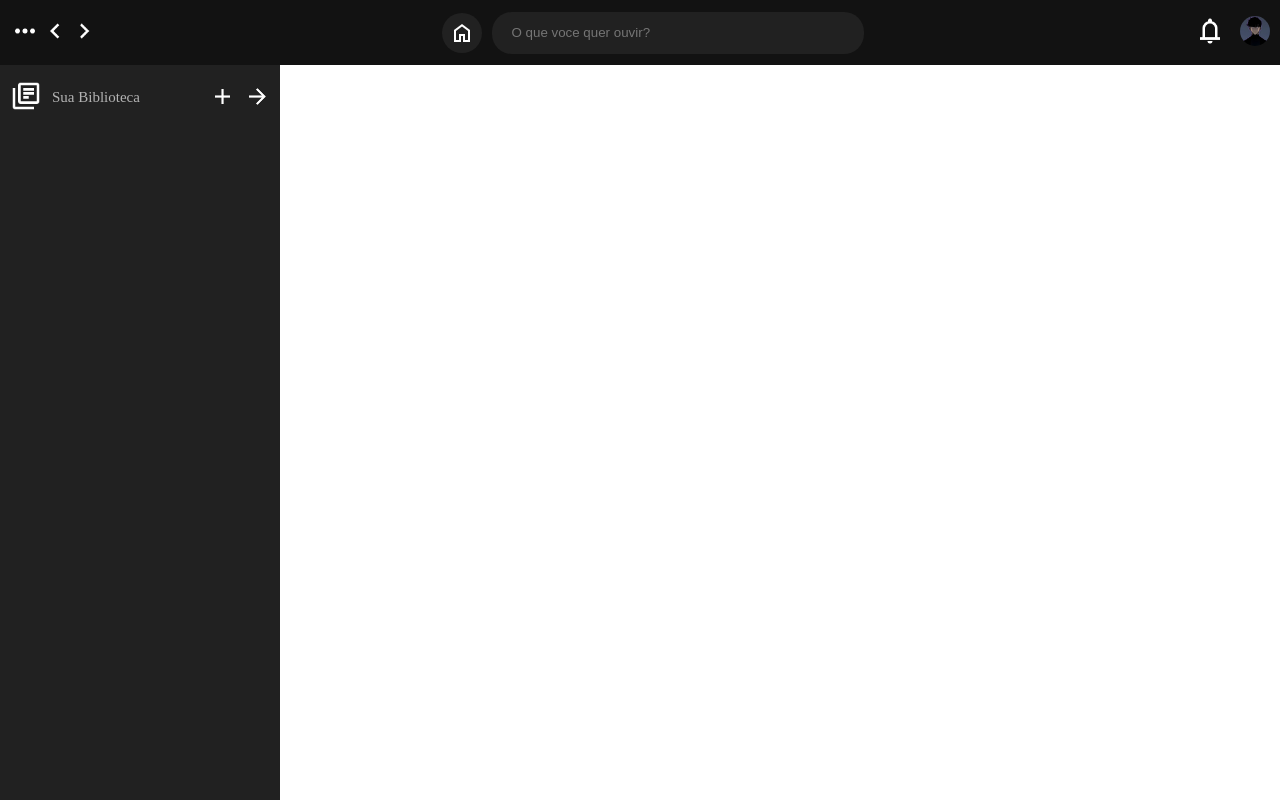
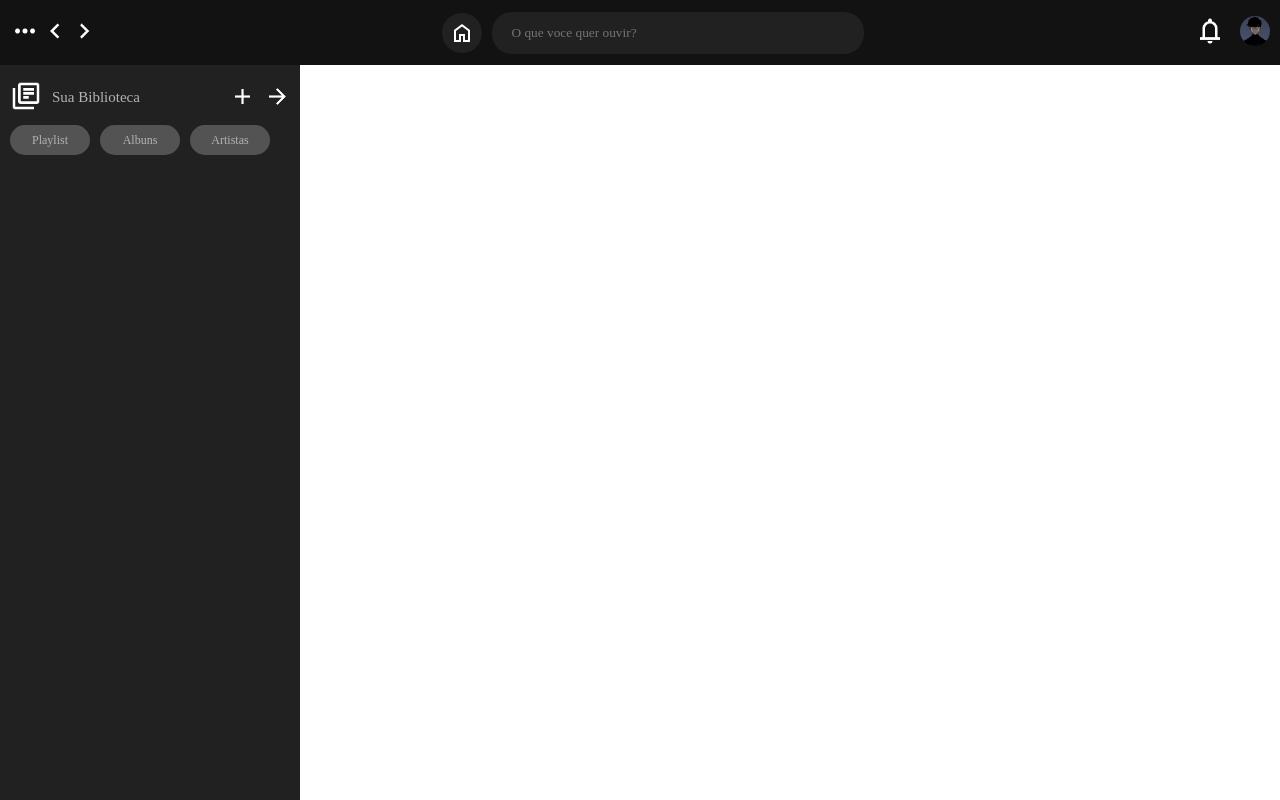
Before and after one commit to RenanCruz7/spot-clone, an Angular app: page / in a window 1280 px wide. Built offline with nearby package versions, Linux system fonts and the light colour scheme.

Commit message:
options Buttons

```diff
--- a/src/app/components/header/header.component.scss
+++ b/src/app/components/header/header.component.scss
@@ -47,6 +47,7 @@
     border: none;
     padding-left: 20px;
     background-color: #212121;
+    font-family: JetBrains Mono;
 }
 
 .notificationButton{
--- a/src/app/components/sidebar/sidebar.component.html
+++ b/src/app/components/sidebar/sidebar.component.html
@@ -15,4 +15,10 @@
             </a>
         </div>
     </div>
+    <div class="optionsContainer">
+        <button class="roudedButton">Playlist</button>
+        <button class="roudedButton">Albuns</button>
+        <button class="roudedButton">Artistas</button>
+    </div>
+
 </div>
--- a/src/app/components/sidebar/sidebar.component.scss
+++ b/src/app/components/sidebar/sidebar.component.scss
@@ -1,6 +1,6 @@
 .sidebar{
     height: 100%;
-    width: 280px;
+    width: 300px;
     background-color: #212121;
     position: fixed;
 }
@@ -42,3 +42,21 @@
     cursor: pointer;
     margin-right: 10px;
 }
+.optionsContainer{
+    display: flex;
+    align-items: center;
+    padding-top: 10px;
+}
+
+.roudedButton{
+    height: 30px;
+    width: 80px;
+    font-size: 12px;
+    margin-left: 10px;
+    border-radius: 20px;
+    border: none;
+    background-color: #535353;
+    color: #b3b3b3;
+    font-family: JetBrains Mono;
+    cursor: pointer;
+}
```
